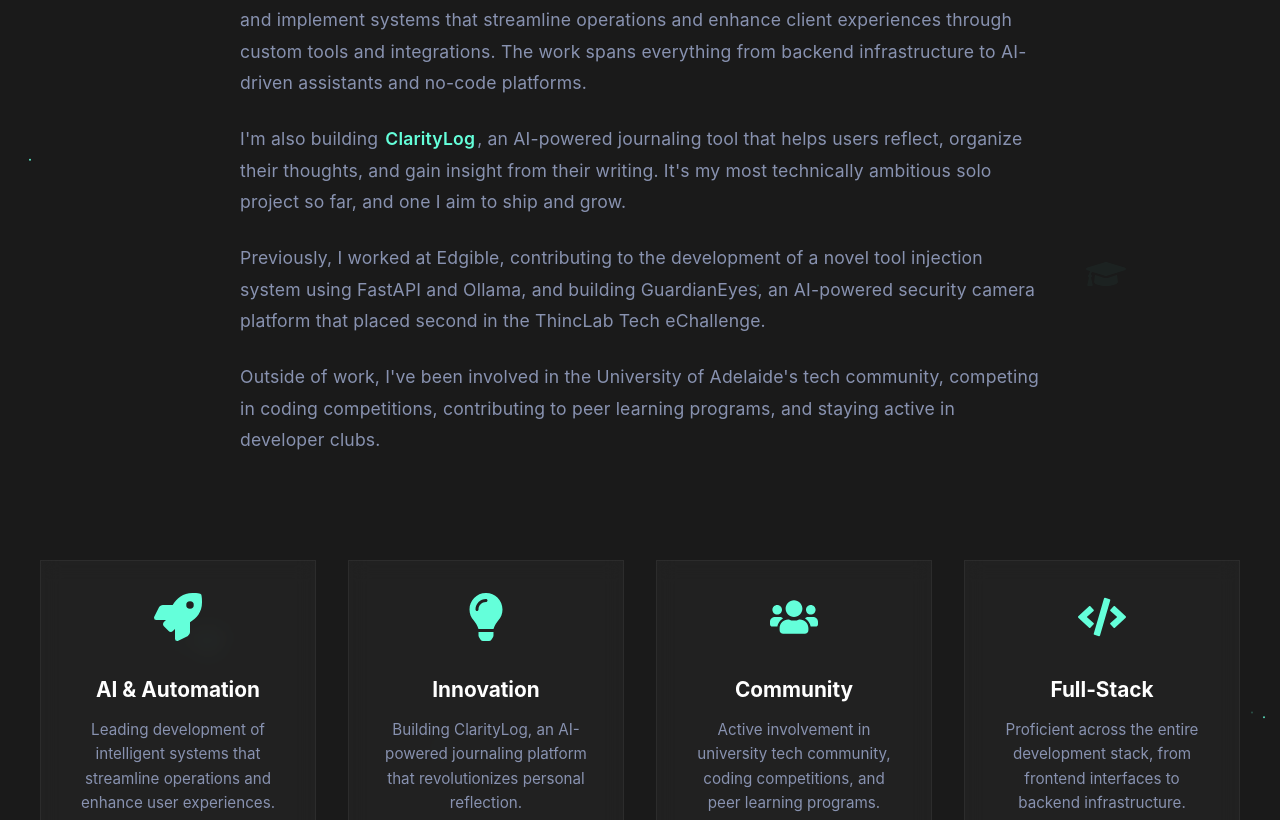
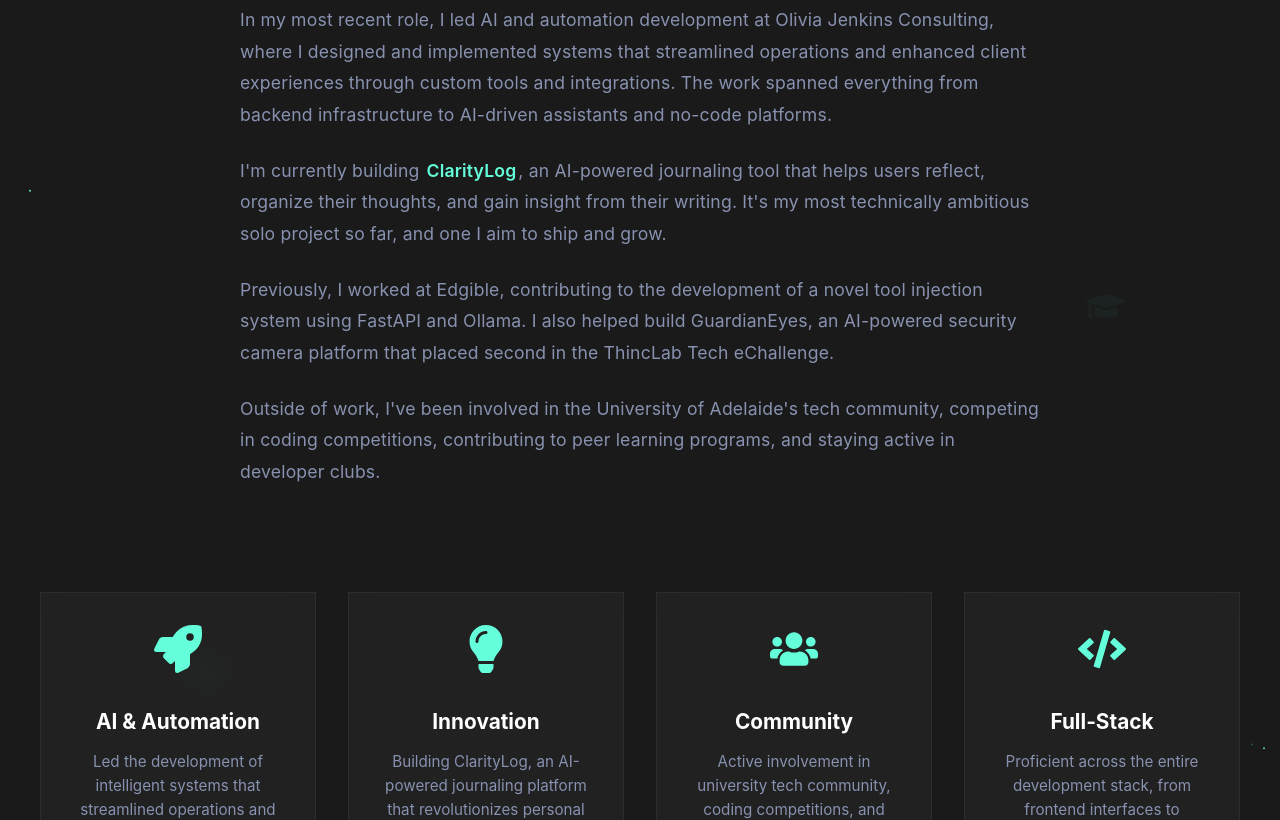
Before and after one commit to darcyg32/darcyg32.github.io, a React (Vite) app: page / in a window 1280 px wide. Shown: the part 1360-2180 px from the top of the page. Built offline with nearby package versions, Linux system fonts and the light colour scheme.

Commit message:
Update experience

```diff
--- a/src/components/About.jsx
+++ b/src/components/About.jsx
@@ -129,15 +129,15 @@ export default function About() {
             </motion.p>
 
             <motion.p variants={textVariants}>
-              I currently lead AI and automation development at Olivia Jenkins
-              Consulting, where I design and implement systems that streamline
-              operations and enhance client experiences through custom tools and
-              integrations. The work spans everything from backend
+              In my most recent role, I led AI and automation development at Olivia Jenkins
+              Consulting, where I designed and implemented systems that streamlined
+              operations and enhanced client experiences through custom tools and
+              integrations. The work spanned everything from backend
               infrastructure to AI-driven assistants and no-code platforms.
             </motion.p>
 
             <motion.p variants={textVariants}>
-              I'm also building{" "}
+              I'm currently building{" "}
               <motion.a
                 href="https://claritylog.app"
                 target="_blank"
@@ -157,8 +157,8 @@ export default function About() {
 
             <motion.p variants={textVariants}>
               Previously, I worked at Edgible, contributing to the development
-              of a novel tool injection system using FastAPI and Ollama, and
-              building GuardianEyes, an AI-powered security camera platform that
+              of a novel tool injection system using FastAPI and Ollama. I also helped
+              build GuardianEyes, an AI-powered security camera platform that
               placed second in the ThincLab Tech eChallenge.
             </motion.p>
 
@@ -185,8 +185,8 @@ export default function About() {
               </div>
               <h3>AI & Automation</h3>
               <p>
-                Leading development of intelligent systems that streamline
-                operations and enhance user experiences.
+                Led the development of intelligent systems that streamlined
+                operations and enhanced user experiences.
               </p>
             </motion.div>
 
--- a/src/components/Experience.jsx
+++ b/src/components/Experience.jsx
@@ -20,10 +20,10 @@ const experiences = [
     location: "Adelaide, South Australia, Australia",
     date: "Jun 2025 - Present",
     description: [
-      "Lead AI and automation development, designing and implementing systems that streamline operations and enhance client experiences.",
-      "Develop custom tools and integrations spanning backend infrastructure, AI-driven assistants, and automation infrastructure.",
-      "Architect scalable solutions that integrate AI capabilities with existing business workflows and systems.",
-      "Collaborate with cross-functional teams to deliver innovative automation solutions that drive operational efficiency.",
+      "Led AI and automation development, designing and implementing systems that streamlined operations and enhanced client experiences.",
+      "Developed custom tools and integrations spanning backend infrastructure, AI-driven assistants, and automation infrastructure.",
+      "Architected scalable solutions that integrated AI capabilities with existing business workflows and systems.",
+      "Collaborated with cross-functional teams to deliver innovative automation solutions that drove operational efficiency.",
     ],
     skills: [
       "AI Integration",
--- a/src/components/Hero.jsx
+++ b/src/components/Hero.jsx
@@ -138,9 +138,9 @@ export default function Hero() {
             transition={{ duration: 0.6, delay: 1.5 }}
           >
             I've developed scalable AI and automation systems at Olivia Jenkins
-            Consulting, built GuardianEyes (an AI security app that placed
-            second in the ThincLab Tech eChallenge) and I'm currently
-            solo-building{" "}
+            Consulting, built LLM tool injection capabilities at Edgible, helped build GuardianEyes
+            (an AI security app that placed second in the ThincLab Tech eChallenge),
+            and I'm currently solo-building{" "}
             <motion.a
               href="https://claritylog.app"
               target="_blank"
```
